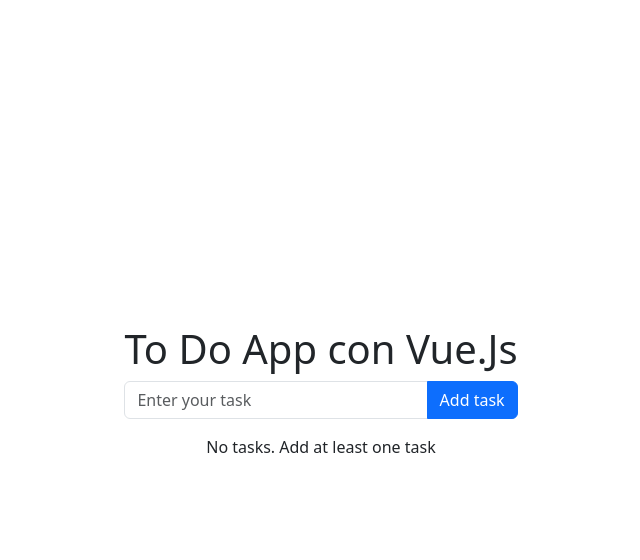
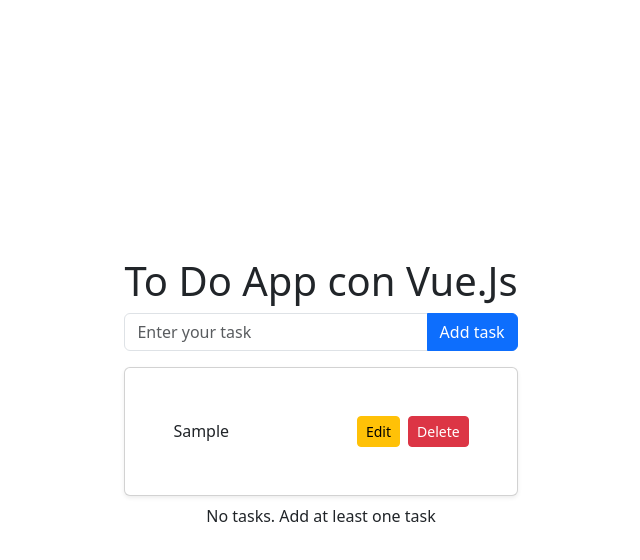
Before and after one commit to LorenzoFormatemp/Vue_practice, a Vue app in the folder my-todo-app/: page / in a window 1280 px wide. Both pictures are taken after typing "Sample" into the empty fields and a click on the button "Add task". Shown: the top 560 px of the page, without its empty margins (319-959 px from the left). Built offline with nearby package versions, Linux system fonts and the light colour scheme.

Commit message:
end taskItem cycle

```diff
--- a/my-todo-app/src/App.vue
+++ b/my-todo-app/src/App.vue
@@ -6,7 +6,7 @@
     <AddTask @add-task="addTask"/>
 
     <!-- componente: lista dei task -->
-    <TaskList />
+    <TaskList :tasks="tasks"/>
 
   </div>
 </template>
@@ -26,7 +26,9 @@
   methods: {
     // metodi/funzioni
     addTask(task){
-      this.tasks.push(task);
+      console.log(task);
+      this.tasks.push({ text: task });
+      console.log(this.tasks);
     }
   }
 
--- /dev/null
+++ b/my-todo-app/src/components/TaskItem.vue
@@ -0,0 +1,35 @@
+<template>
+
+    <div class="card shadow-sm my-2">
+
+        <div class="card-body d-flex justify-content-between align-items-center">
+
+            <span>{{ task.text }}</span>
+
+            <!-- TODO: gestire modifica ed eliminazione -->
+            <div>
+                <!-- edit -->
+                <button class="btn btn-sm btn-warning me-2">Edit</button>
+
+                <!-- eliminazione task -->
+                <button class="btn btn-sm btn-danger">Delete</button>
+            </div>
+
+        </div>
+
+
+    </div>
+
+
+
+
+</template>
+
+<script>
+export default {
+    props: ['task']
+}
+
+</script>
+
+<style scoped></style>
--- a/my-todo-app/src/components/TaskList.vue
+++ b/my-todo-app/src/components/TaskList.vue
@@ -1,12 +1,28 @@
 <template>
     <!-- ciclo di tutti i task -->
+
+    <!-- <ul>
+        <li v-for="(task , index) in tasks" :key="index">{{ task.text }}</li>
+    </ul> -->
+
     <!-- se l'array dei task ne ha almeno 1 allora ciclami l'array -->
+    <TaskItem v-for="(task, index) in tasks"
+        :key="index"
+        :task="task"
+    />
+
+
     <!-- altrimenti mostra un messaggio tipo; 'aggiungi dei task' -->
     <p>No tasks. Add at least one task</p>
 </template>
 
 <script>
+
+import TaskItem from './TaskItem.vue'
+
 export default {
+    components: { TaskItem },
+    props: ['tasks']
 }
 
 </script>
```
